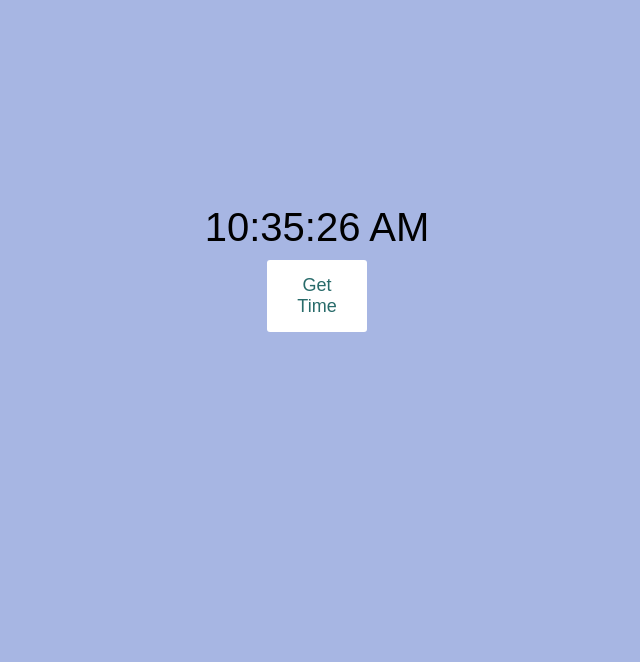
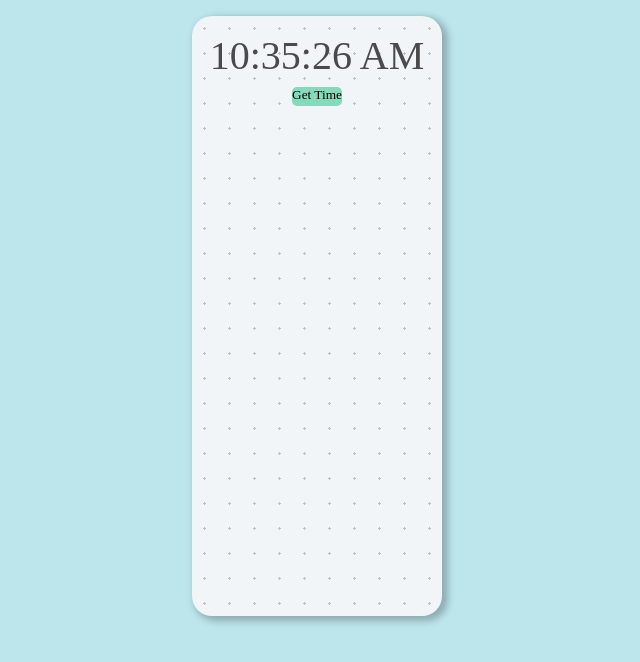
Before and after one commit to OptimoLynx/app-pro, a React (Create React App) app: page / in a window 1280 px wide. Shown: the top 662 px of the page, without its empty margins (323-963 px from the left). Built offline with nearby package versions, Linux system fonts and the light colour scheme.

Commit message:
line through style

```diff
--- a/public/styles.css
+++ b/public/styles.css
@@ -1,5 +1,4 @@
 * {
-  padding: 0;
   margin: 0;
   box-sizing: border-box;
 }
@@ -9,21 +8,32 @@ html {
 }
 
 body {
-  background: #a7b6e3;
-  padding: 0 16px;
+  background-color: #bce6ec;
+  min-height: 70vh;
+  padding: 1rem;
+  box-sizing: border-box;
+  display: flex;
+  justify-content: center;
+  align-items: center;
+  color: hsl(198, 1%, 29%);
+  font-family: "Architects Daughter", cursive;
+  text-align: center;
+  font-size: 130%;
 }
 
 header {
-  background-color: #0d912a;
-  margin: auto -16px;
-  padding: 16px 32px;
-  box-shadow: 0 0 10px 0 rgba(0, 0, 0, 0.3);
+  display: flex;
+  align-items: center;
+  justify-content: center;
+  margin-bottom: 1rem;
 }
 
 header h1 {
-  color: #fff;
-  font-family: "McLaren", cursive;
-  font-weight: 200;
+  transform: rotate(2deg);
+  padding: 0.2rem 1.2rem;
+  border-radius: 20% 5% 20% 5%/5% 20% 25% 20%;
+  background-color: #95dae9;
+  font-size: 1.5rem;
 }
 
 footer {
@@ -61,10 +71,18 @@ footer p {
 }
 
 .heading {
-  text-align: center;
-  font-size: 2em;
-  color: #20555b;
-  margin: 20px 0 30px;
+  display: flex;
+  align-items: center;
+  justify-content: center;
+  margin-bottom: 1rem;
+}
+
+.heading h1 {
+  transform: rotate(2deg);
+  padding: 0.2rem 1.2rem;
+  border-radius: 20% 5% 20% 5%/5% 20% 25% 20%;
+  background-color: #95dae9;
+  font-size: 1.5rem;
 }
 
 .card {
@@ -190,9 +208,18 @@ dd dl .term {
 }
 
 .container {
-  margin: 10% auto;
-  padding: 80px 0;
-  text-align: center;
+  width: 100%;
+  height: auto;
+  min-height: 600px;
+  max-width: 500px;
+  min-width: 250px;
+  background: #f1f5f8;
+  background-image: radial-gradient(#bfc0c1 7.2%, transparent 0);
+  background-size: 25px 25px;
+  border-radius: 20px;
+  box-shadow: 4px 3px 7px 2px #00000040;
+  padding: 1rem;
+  box-sizing: border-box;
 }
 
 .container h1 {
@@ -215,15 +242,42 @@ input {
   font-weight: 300;
 }
 
+.form input {
+  box-sizing: border-box;
+  background-color: transparent;
+  padding: 0.7rem;
+  border-bottom-right-radius: 15px 3px;
+  border-bottom-left-radius: 3px 15px;
+  border: solid 3px transparent;
+  border-bottom: dashed 3px #338a5a;
+  font-family: "Architects Daughter", cursive;
+  font-size: 1rem;
+  color: hsla(260, 2%, 25%, 0.7);
+  width: 100%;
+  margin-bottom: 20px;
+}
+
 button {
-  appearance: none;
-  outline: 0;
-  background-color: white;
-  border: 0;
-  padding: 15px 15px;
-  color: #286b6a;
-  border-radius: 3px;
-  width: 100px;
-  font-size: 18px;
-  margin: 10px;
+  padding: 0;
+  margin: 0.5rem;
+  border: none;
+  font-family: "Architects Daughter", cursive;
+  text-decoration: none;
+  padding-bottom: 3px;
+  border-radius: 5px;
+  background-color: #85dabc;
 }
+
+button span {
+  background: #f1f5f8;
+  display: block;
+  padding: 0.5rem 0.5rem;
+  border-radius: 5px;
+  border: 2px solid hsl(198, 1%, 29%);
+}
+
+li {
+  text-align: left;
+  position: relative;
+  padding: 0.5rem;
+}
```
Also changed, not shown: src/components/todo/Todo.jsx (added, +50 -0 lines), src/components/todo/TodoItem.jsx (added, +22 -0 lines).
